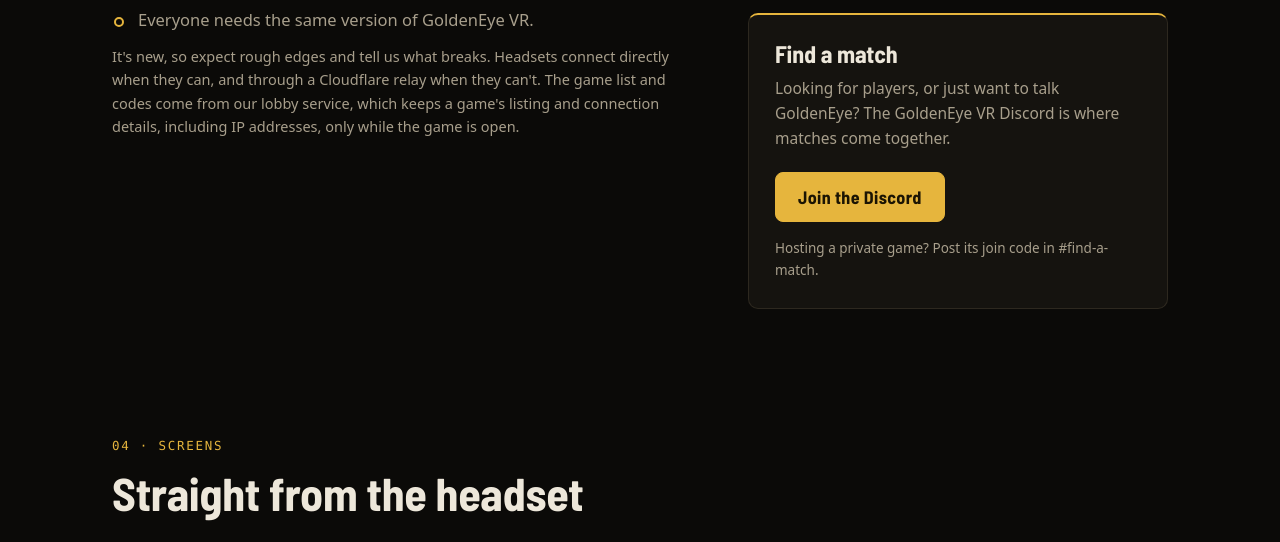
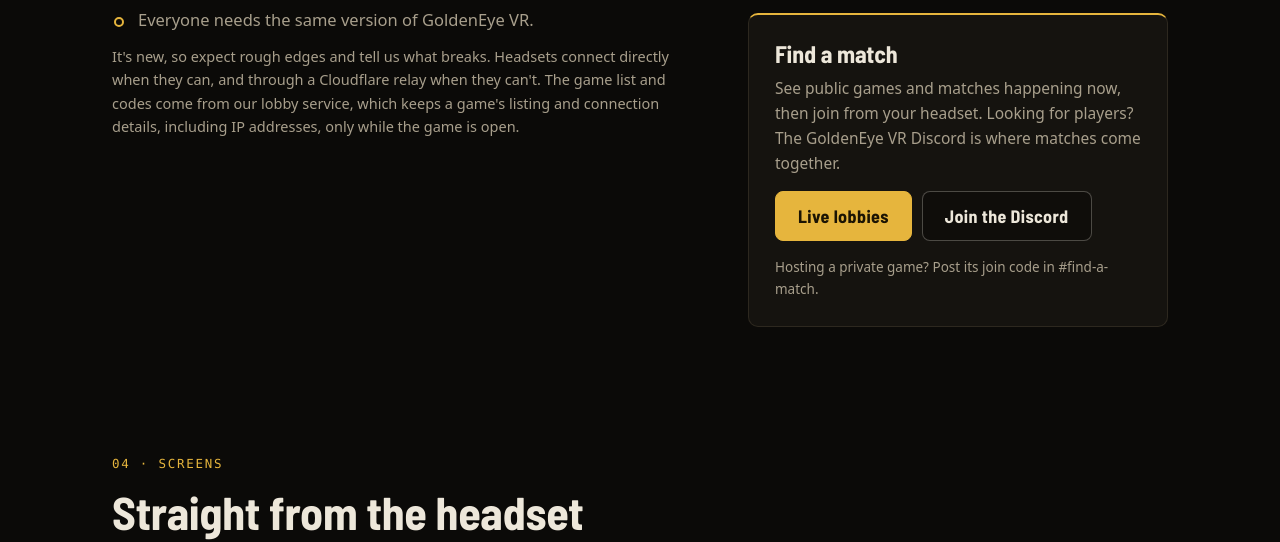
Before and after one commit to MrSco/goldeneyevr.com, a website: page public/index.html in a window 1280 px wide. Shown: the part 3612-4154 px from the top of the page. Drawn offline with Linux system fonts and the light colour scheme; no server answers.

Commit message:
Link live lobbies from multiplayer section

```diff
--- a/public/index.html
+++ b/public/index.html
@@ -166,8 +166,11 @@
       </figure>
       <aside class="mp-card">
         <h3>Find a match</h3>
-        <p>Looking for players, or just want to talk GoldenEye? The GoldenEye VR Discord is where matches come together.</p>
-        <a class="btn btn-gold" href="https://discord.gg/R4VPfRkb3p">Join the Discord</a>
+        <p>See public games and matches happening now, then join from your headset. Looking for players? The GoldenEye VR Discord is where matches come together.</p>
+        <div class="mp-actions">
+          <a class="btn btn-gold" href="https://lobbies.goldeneyevr.com/">Live lobbies</a>
+          <a class="btn" href="https://discord.gg/R4VPfRkb3p">Join the Discord</a>
+        </div>
         <p class="fine">Hosting a private game? Post its join code in #find-a-match.</p>
       </aside>
       </div>
--- a/public/styles.css
+++ b/public/styles.css
@@ -329,7 +329,7 @@
 }
 .mp-card h3 { margin-bottom: 10px; }
 .mp-card p { color: var(--muted); font-size: 15.5px; }
-.mp-card .btn { margin: 6px 0 16px; }
+.mp-actions { display: flex; flex-wrap: wrap; gap: 10px; margin: 6px 0 16px; }
 .mp-card .fine { margin: 0; font-size: 13.5px; }
 
 /* Gallery */
```
